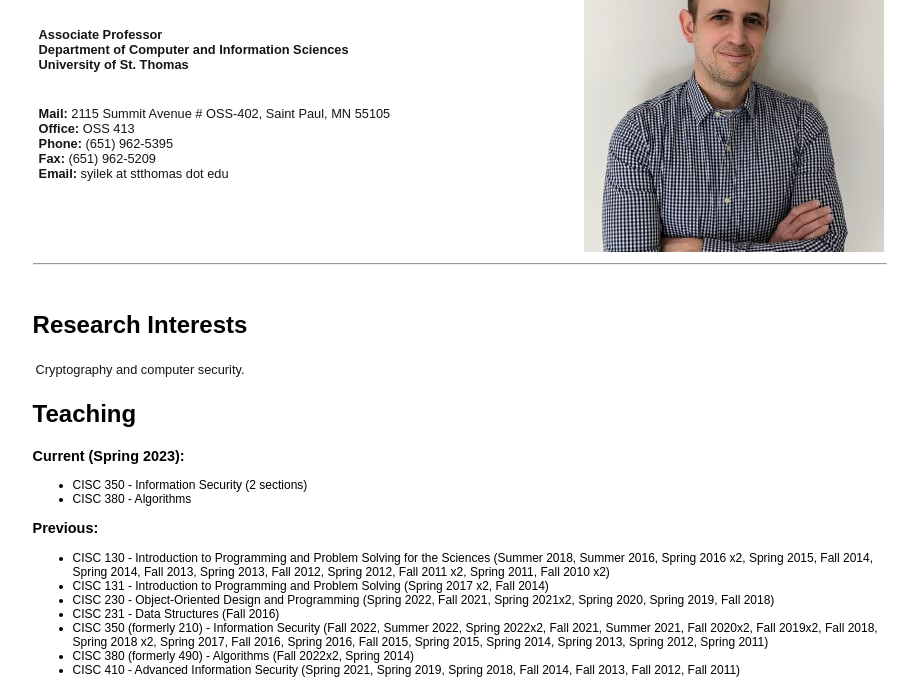
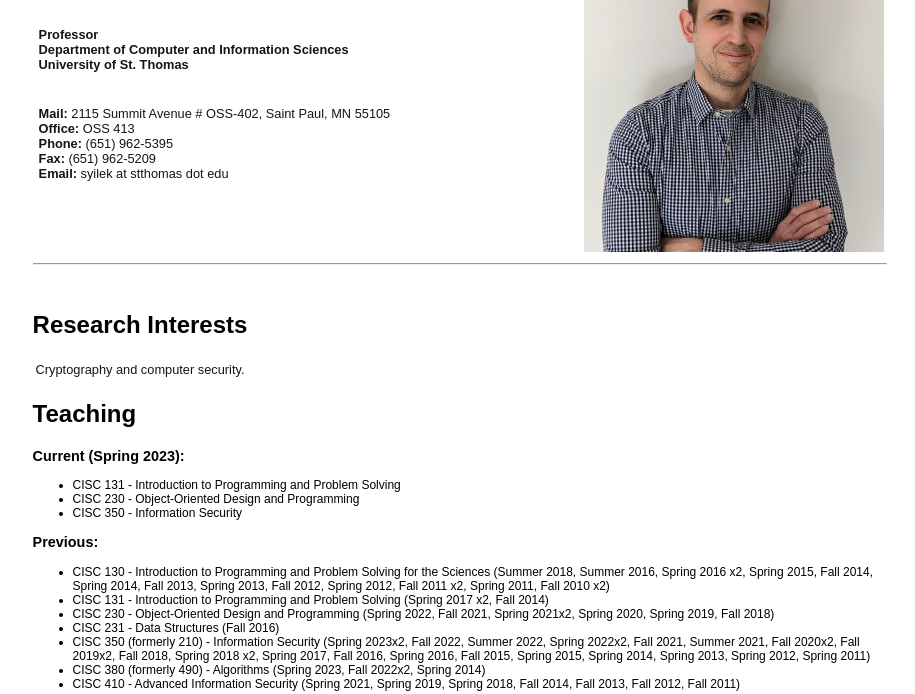
Before and after one commit to syilek/syilek.github.io, a plain HTML site: page index.html in a window 1280 px wide. Shown: the part 92-786 px from the top of the page, without its empty margins (180-1095 px from the left). Drawn offline with Linux system fonts and the light colour scheme.

Commit message:
Update index.html

```diff
--- a/index.html
+++ b/index.html
@@ -18,7 +18,7 @@
 <td valign="top" align="left">
 <h1>Scott Yilek</h1>
 <p>
-<b>Associate Professor</b><br>
+<b>Professor</b><br>
 <b>Department of Computer and Information Sciences</b><br>
 <b>University of St. Thomas</b><br>
 <br>
@@ -51,9 +51,10 @@ Cryptography and computer security. <br>
 <h2>Teaching</h2>
 <h3>Current (Spring 2023):</h3>
 <ul>
-<li>CISC 350 - Information Security (2 sections)
-</li><li>CISC 380 - Algorithms
-</li></ul>
+	<li>CISC 131 - Introduction to Programming and Problem Solving</li>
+<li>CISC 230 - Object-Oriented Design and Programming</li>
+	<li>CISC 350 - Information Security</li>
+</ul>
 <h3>Previous:</h3>
 <ul>
 <li>CISC 130 - Introduction to Programming and Problem Solving for the
@@ -63,12 +64,12 @@ Sciences (Summer 2018, Summer 2016, Spring 2016 x2, Spring 2015, Fall
 </li><li>CISC 131 - Introduction to Programming and Problem Solving (Spring 2017 x2, Fall 2014)
 </li><li>CISC 230 - Object-Oriented Design and Programming (Spring 2022, Fall 2021, Spring 2021x2, Spring 2020, Spring 2019, Fall 2018)
 </li><li>CISC 231 - Data Structures (Fall 2016)
-</li><li>CISC 350 (formerly 210) - Information Security (Fall 2022,
+</li><li>CISC 350 (formerly 210) - Information Security (Spring 2023x2, Fall 2022,
 Summer 2022, Spring 2022x2, Fall 2021, Summer 2021, Fall 2020x2, Fall
 2019x2, Fall 2018, Spring 2018 x2, Spring 2017, Fall 2016, Spring 2016,
 Fall 2015, Spring 2015, Spring 2014, Spring 2013, Spring 2012, Spring
 2011)
-</li><li>CISC 380 (formerly 490) - Algorithms (Fall 2022x2, Spring 2014)
+</li><li>CISC 380 (formerly 490) - Algorithms (Spring 2023, Fall 2022x2, Spring 2014)
 </li><li>CISC 410 - Advanced Information Security (Spring 2021, Spring 2019, Spring 2018, Fall 2014, Fall 2013, Fall 2012, Fall 2011)
 </li></ul>
 
@@ -220,7 +221,7 @@ Dan Frankowski, Shyong K. (Tony) Lam, Shilad Sen, F. Maxwell Harper, Scott Yilek
 
 <h2>About Me</h2>
 <p>
-I am currently an Associate Professor in the <a href="http://www.stthomas.edu/cisc/">Department of Computer and Information Sciences</a> at the <a href="http://www.stthomas.edu/">University of St. Thomas</a> in St. Paul, MN.
+I am currently a Professor in the <a href="http://www.stthomas.edu/cisc/">Department of Computer and Information Sciences</a> at the <a href="http://www.stthomas.edu/">University of St. Thomas</a> in St. Paul, MN.
 I received a Ph.D. in Computer Science from the
 <a href="http://www.ucsd.edu/">University of California, San Diego</a>, where I was a member of the
 <a href="http://cryptosec.ucsd.edu/">Security and Cryptography Group</a>.  My advisor
```
